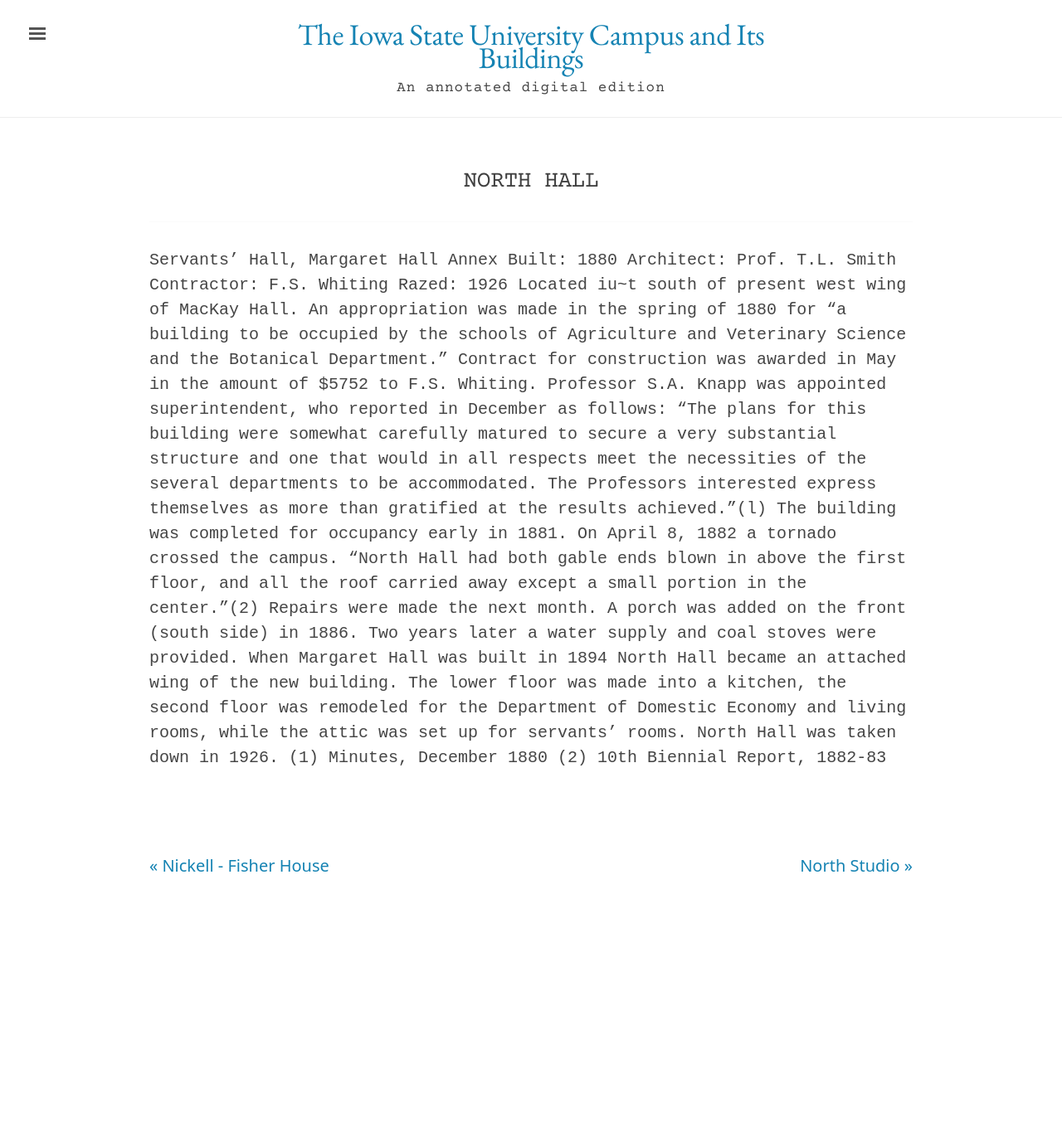
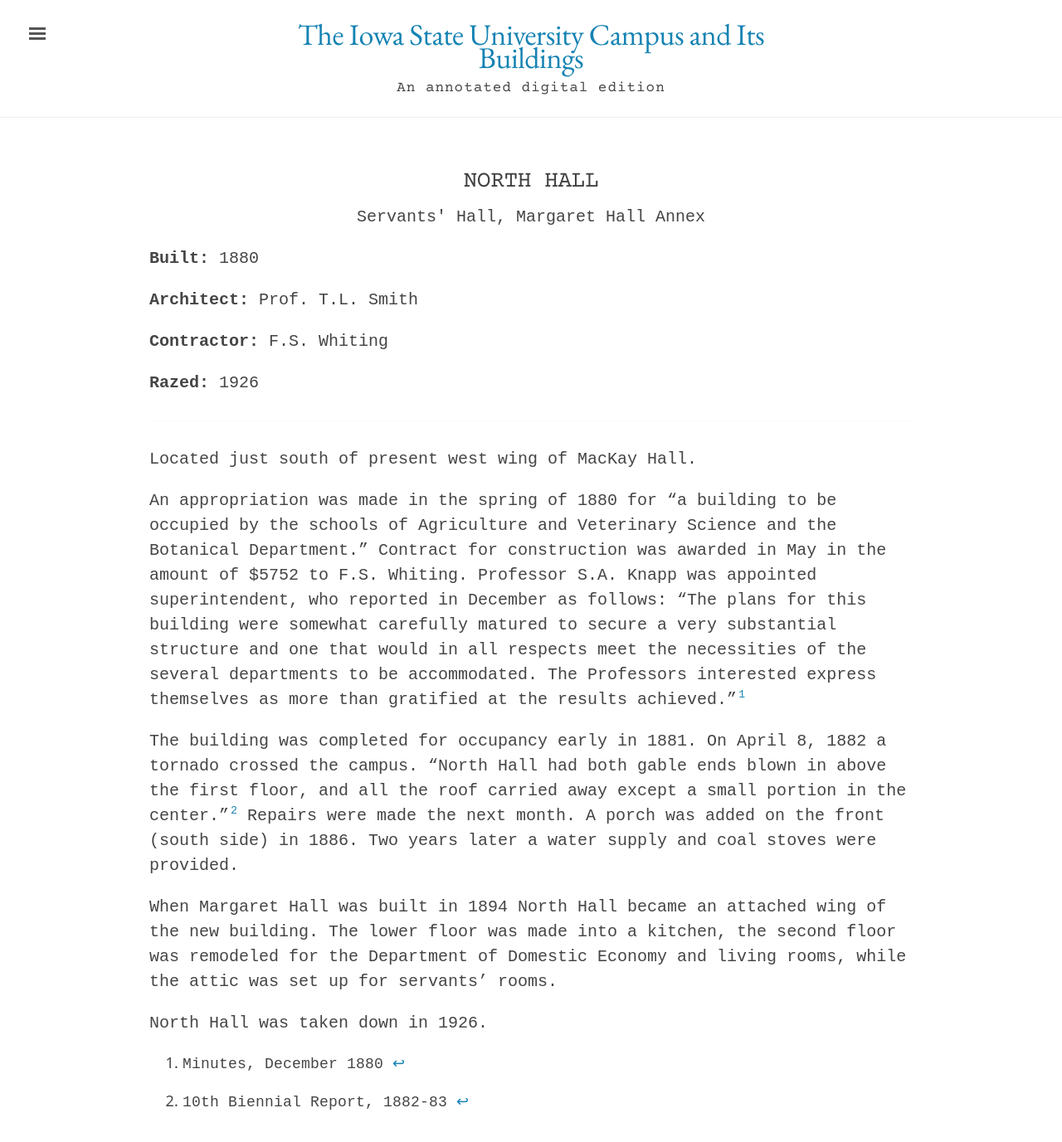
Before and after one commit to emanderson811/day-edition, a Jekyll site: the page built from _texts/buildings/152day-north-hall.md, in a window 1280 px wide and 1400 px high. Shown: the top 1377 px of the window at 83% size. Built offline with Jekyll 4.4.1, drawn with Linux system fonts in a browser that asks for light colours; some of the changed lines change nothing that is shown.

Commit message:
Update 152day-north-hall.md

```diff
--- a/_texts/buildings/152day-north-hall.md
+++ b/_texts/buildings/152day-north-hall.md
@@ -2,11 +2,13 @@
 layout: building
 title: "North Hall"
 alternative_name:
-built:
+  - "Servants' Hall"
+  - "Margaret Hall Annex"
+built: "1880"
 addition:
-architect:
-contractor:
-razed:
+architect: "Prof. T.L. Smith"
+contractor: "F.S. Whiting"
+razed: "1926"
 author:
 rights: Public Domain
 source: Iowa State University Library, University Archives
@@ -14,11 +16,16 @@
 ---
 ---
 
-Servants' Hall, Margaret Hall Annex
-Built: 1880 Architect: Prof. T.L. Smith Contractor: F.S. Whiting Razed: 1926
-Located iu~t south of present west wing of MacKay Hall.
-An appropriation was made in the spring of 1880 for "a building to be occupied by the schools of Agriculture and Veterinary Science and the Botanical Department." Contract for construction was awarded in May in the amount of $5752 to F.S. Whiting. Professor S.A. Knapp was appointed superintendent, who reported in December as follows: "The plans for this building were somewhat carefully matured to secure a very substantial structure and one that would in all respects meet the necessities of the several departments to be accommodated. The Professors interested express themselves as more than gratified at the results achieved."(l)
-The building was completed for occupancy early in 1881. On April 8, 1882 a tornado crossed the campus. "North Hall had both gable ends blown in above the first floor, and all the roof carried away except a small portion in the center."(2) Repairs were made the next month. A porch was added on the front (south side) in 1886. Two years later a water supply and coal stoves were provided.
+Located just south of present west wing of MacKay Hall.
+
+An appropriation was made in the spring of 1880 for "a building to be occupied by the schools of Agriculture and Veterinary Science and the Botanical Department." Contract for construction was awarded in May in the amount of $5752 to F.S. Whiting. Professor S.A. Knapp was appointed superintendent, who reported in December as follows: "The plans for this building were somewhat carefully matured to secure a very substantial structure and one that would in all respects meet the necessities of the several departments to be accommodated. The Professors interested express themselves as more than gratified at the results achieved."[^fn1]
+
+The building was completed for occupancy early in 1881. On April 8, 1882 a tornado crossed the campus. "North Hall had both gable ends blown in above the first floor, and all the roof carried away except a small portion in the center."[^fn2] Repairs were made the next month. A porch was added on the front (south side) in 1886. Two years later a water supply and coal stoves were provided.
+
 When Margaret Hall was built in 1894 North Hall became an attached wing of the new building. The lower floor was made into a kitchen, the second floor was remodeled for the Department of Domestic Economy and living rooms, while the attic was set up for servants' rooms.
+
 North Hall was taken down in 1926.
-(1) Minutes, December 1880 (2) 10th Biennial Report, 1882-83
+
+[^fn1]: Minutes, December 1880
+
+[^fn2]: 10th Biennial Report, 1882-83
```
